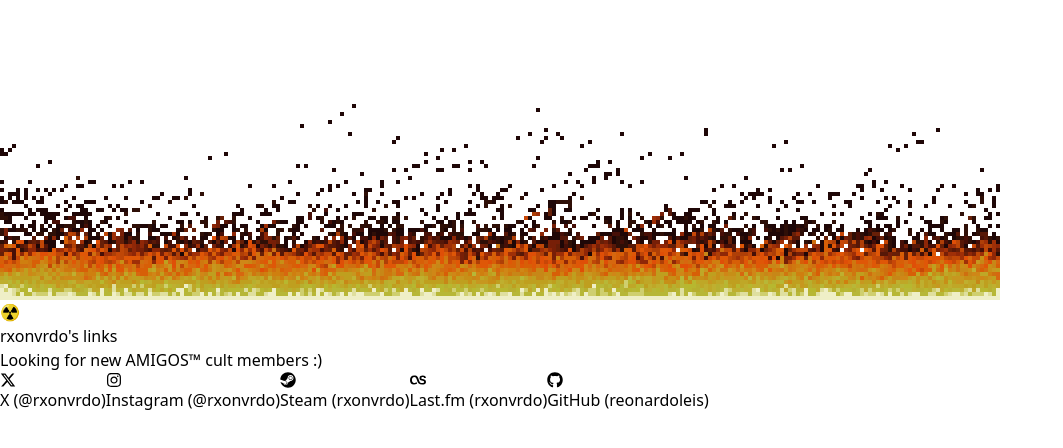
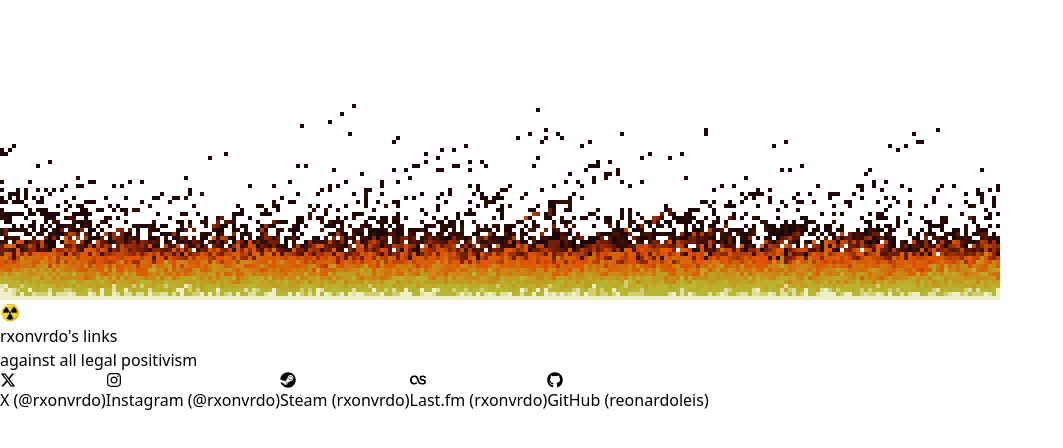
Before and after one commit to reonardoleis/links, a React (Vite) app: page / in a window 1280 px wide. Shown: the top 448 px of the page, without its empty margins (0-1063 px from the left). Built offline with nearby package versions, Linux system fonts and the light colour scheme.

Commit message:
chore: changed description

```diff
--- a/src/App.tsx
+++ b/src/App.tsx
@@ -59,7 +59,7 @@ function App() {
             rxonvrdo's links
           </h1>
           <p className="text-md font-thin text-center">
-            Looking for new AMIGOS™ cult members :)
+            against all legal positivism
           </p>
           <div className="flex flex-col mt-2 mb-5 w-full p-4 items-center justify-center">
             {links.map((link) => (
```
